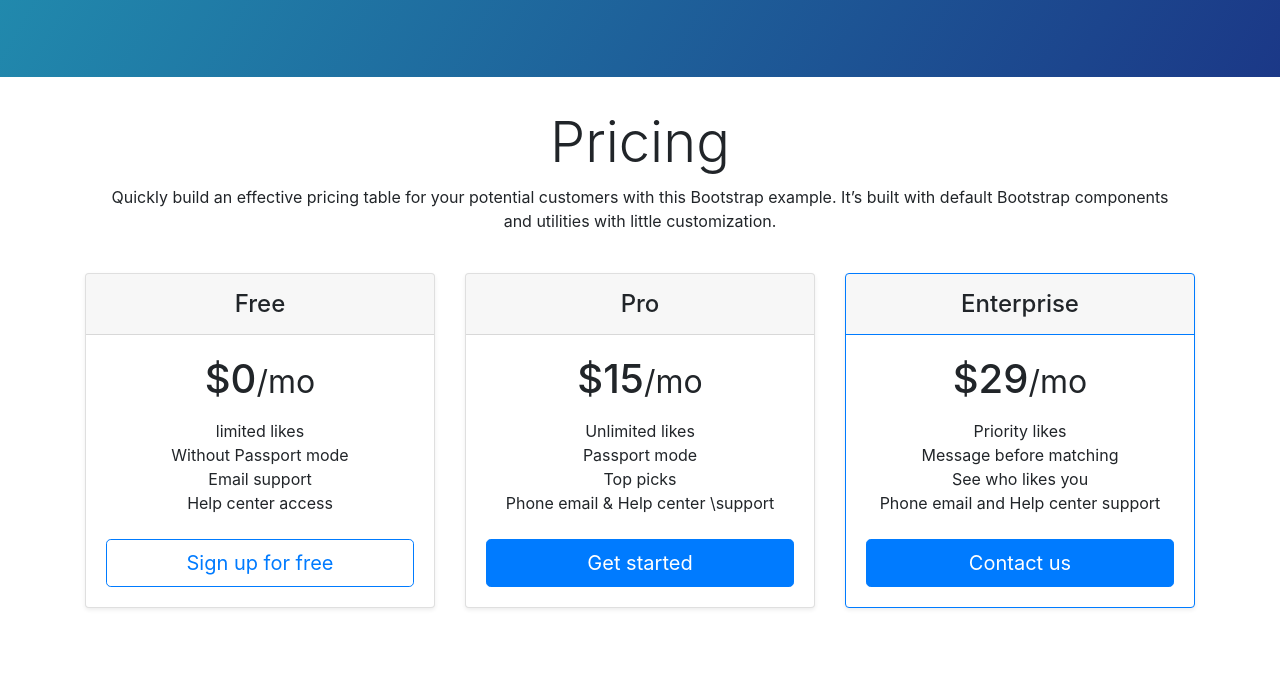
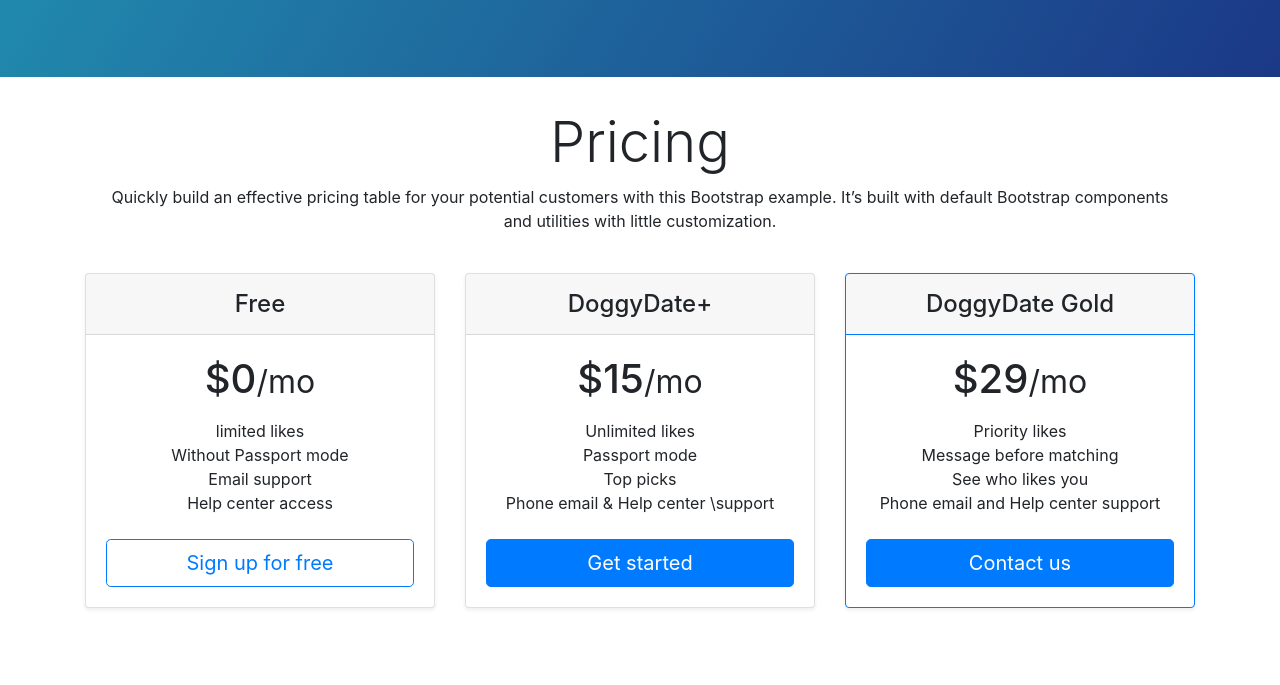
Before and after one commit to dorzhavian/DoggyDate, a plain HTML site: page index.html in a window 1280 px wide. Shown: the part 1300-1985 px from the top of the page. Drawn offline with nearby package versions, Linux system fonts and the light colour scheme.

Commit message:
Delete useless files and update index.html

```diff
--- a/index.html
+++ b/index.html
@@ -114,7 +114,7 @@
           <div class="col">
             <div class="card mb-4 rounded-3 shadow-sm">
               <div class="card-header py-3">
-                <h4 class="my-0 fw-normal">Pro</h4>
+                <h4 class="my-0 fw-normal">DoggyDate+</h4>
               </div>
               <div class="card-body">
                 <h1 class="card-title pricing-card-title">$15<small class="text-body-secondary fw-light">/mo</small></h1>
@@ -131,7 +131,7 @@
           <div class="col">
             <div class="card mb-4 rounded-3 shadow-sm border-primary">
               <div class="card-header py-3 text-bg-primary border-primary">
-                <h4 class="my-0 fw-normal">Enterprise</h4>
+                <h4 class="my-0 fw-normal">DoggyDate Gold</h4>
               </div>
               <div class="card-body">
                 <h1 class="card-title pricing-card-title">$29<small class="text-body-secondary fw-light">/mo</small></h1>
```
Also changed, not shown: images/bizinsider.png (deleted), images/mashable.png (deleted), images/techcrunch.png (deleted), images/tnw.png (deleted), signup.html (deleted).
